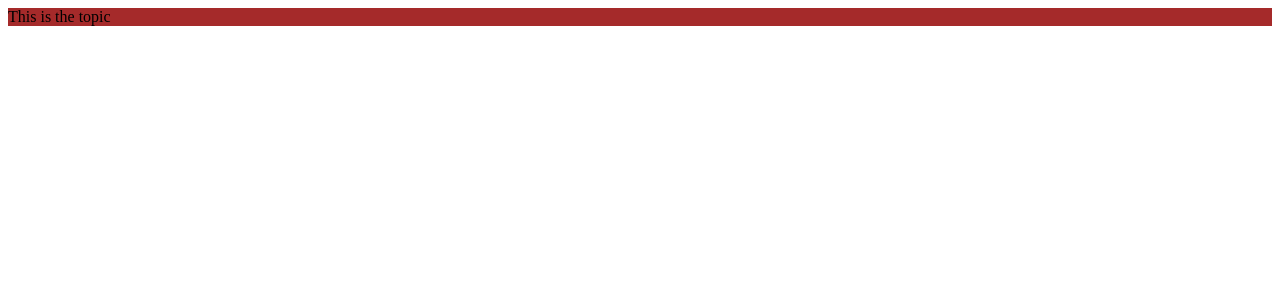
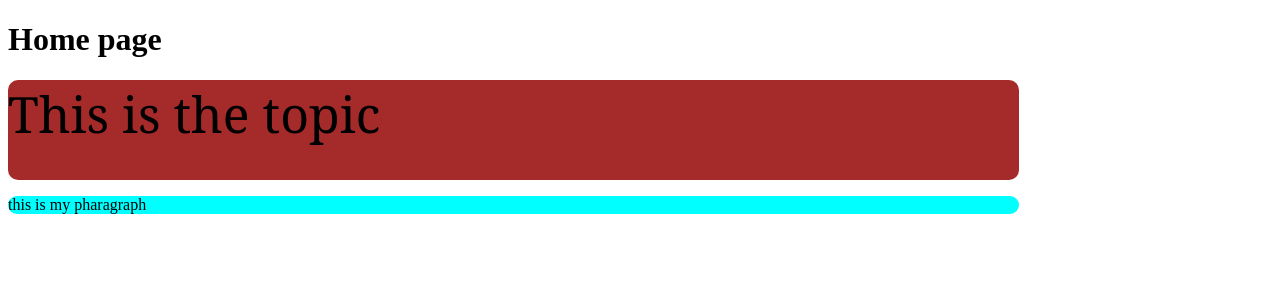
Before and after one commit to Chandima0406/ReactPractice, a React (Create React App) app: page / in a window 1280 px wide. Shown: the top 300 px of the page. Built offline with nearby package versions, Linux system fonts and the light colour scheme.

Commit message:
component test

```diff
--- a/src/App.js
+++ b/src/App.js
@@ -6,6 +6,7 @@ function App() {
   return (
     <div className="App">
       <Home/>
+
     </div>
   );
 }
--- /dev/null
+++ b/src/Components/Content.js
@@ -0,0 +1,10 @@
+import React from 'react'
+import './content.css'
+
+export default function content() {
+  return (
+    <div>
+      <p className='phara'>this is my pharagraph</p>
+    </div>
+  )
+}
--- a/src/Components/Topicbox.js
+++ b/src/Components/Topicbox.js
@@ -5,7 +5,7 @@ export default function Topicbox() {
   return (
     <div>
       <div className="topicbox">
-        <span>This is the topic</span>
+        <span className='text'>This is the topic</span>
       </div>
     </div>
   )
--- /dev/null
+++ b/src/Components/content.css
@@ -0,0 +1,5 @@
+.phara{
+    background-color: aqua;
+    border-radius: 10px;
+    width: 80%;
+}
--- a/src/Components/topicbox.css
+++ b/src/Components/topicbox.css
@@ -1,3 +1,12 @@
 .topicbox{
     background-color: brown;
+    width: 80%;
+    height: 100px;
+    border-radius: 10px;
+
 }
+
+.text{
+    font-size: 50px;
+    font-family: Georgia, 'Times New Roman', Times, serif;
+}
--- a/src/Pages/Home.js
+++ b/src/Pages/Home.js
@@ -1,10 +1,16 @@
 import React from 'react'
 import Topicbox from '../Components/Topicbox'
+import Content from '../Components/Content'
+
 
 export default function Home() {
   return (
     <div>
+        <h1>Home page</h1>
       <Topicbox/>
+      <Content/>
+
+
     </div>
   )
 }
```
